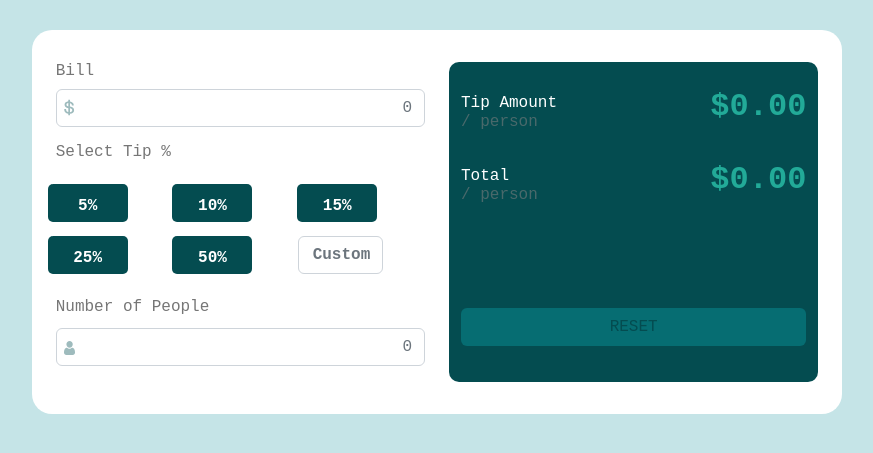
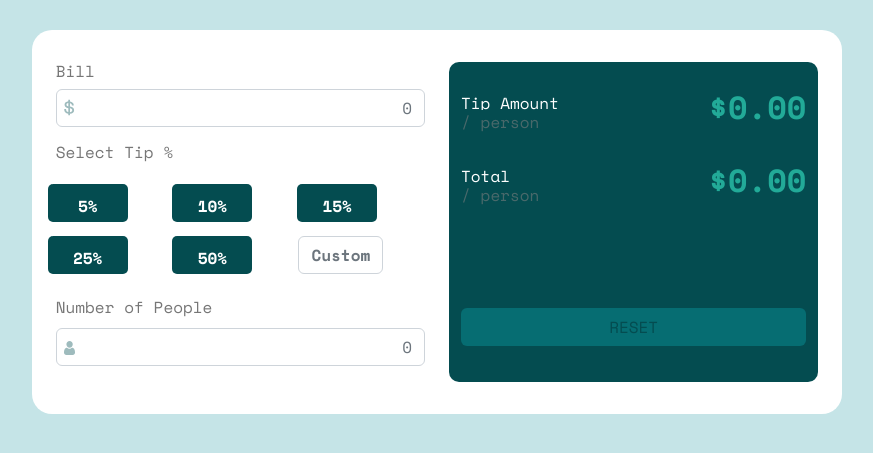
Before and after one commit to alequissandrara/Tip-Calculator-App-Frontend-Mentor, a plain HTML site: page index.html in a window 1280 px wide. Shown: the part 173-626 px from the top of the page, without its empty margins (203-1076 px from the left). Drawn offline with nearby package versions, Linux system fonts and the light colour scheme.

Commit message:
Update estilo.css

```diff
--- a/css/estilo.css
+++ b/css/estilo.css
@@ -1,3 +1,4 @@
+@import url('https://fonts.googleapis.com/css2?family=Space+Mono:wght@400;700&display=swap');
 *{
     margin: 0;
     padding: 0;
```
